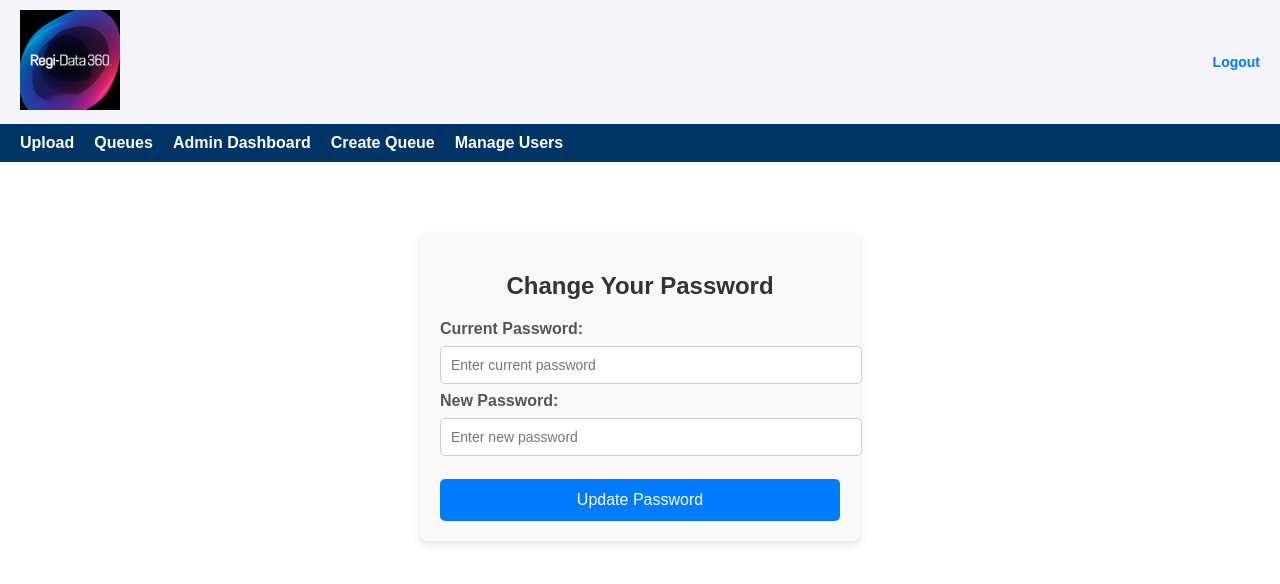
After one commit to LSrihith/DataStewardship, a Flask app: page /update_password in a window 1280 px wide. The commit adds this page. Shown: the top 584 px of the page. Run offline with Flask 3, Linux system fonts and the light colour scheme; the visitor is signed in with stand-in values (Sample User, id 1).

Commit message:
Added a functionality for creating users and updating passwords

```diff
--- a/app.py
+++ b/app.py
@@ -3,6 +3,7 @@ import pandas as pd
 import os
 from datetime import datetime, timedelta
 from collections import defaultdict
+from werkzeug.security import generate_password_hash, check_password_hash
 
 app = Flask(__name__, static_folder='static')
 app.secret_key = 'b4181cbfc55ef8a45297f5d5b1104921ebc79ceedfbfcdf3a6cd742fa1c8519e'
@@ -12,12 +13,7 @@ os.makedirs(UPLOAD_FOLDER, exist_ok=True)
 ALLOWED_EXTENSIONS = {'csv', 'xlsx'}
 os.makedirs(ACTIVE_QUEUES_FOLDER, exist_ok=True)
 
-# Initialize in-memory data structures
-users = {
-    "admin": {"password": "admin123", "role": "admin"},
-    "user1": {"password": "user123", "role": "user"},
-    "tjrourk": {"password": "passw0rd", "role": "admin"}
-}
+USER_FILE = 'users.csv'
 work_queues = {}
 task_locks = {}
 completed_records = {}
@@ -37,20 +33,125 @@ STANDARD_FORMATS = [
     {"CD Number","Company Name","Country Name","DUNS"}
 ]
 
+# Load the existing users.csv
+if os.path.exists(USER_FILE):
+    df = pd.DataFrame(columns=["username", "password", "role"])
+    df = pd.read_csv(USER_FILE, dtype=str)
 
+    # There are already 3 users in the csv file. This function hashs the password.
+    """for index, row in df.iterrows():
+        password = row["password"]
+        if not password.startswith("pbkdf2:sha256"):  # Ensure it's not already hashed
+            df.at[index, "password"] = generate_password_hash(password)"""
+
+    # Save the updated CSV with hashed passwords
+    df.to_csv(USER_FILE, index=False)
+
+# Load users from CSV
+def load_users():
+    # Load users from CSV into a dictionary.
+    if os.path.exists(USER_FILE):
+        df = pd.read_csv(USER_FILE, dtype=str)
+        if "username" not in df.columns or "password" not in df.columns or "role" not in df.columns:
+            raise ValueError("CSV file is missing required columns: username, password, role")
+        return df.set_index("username").T.to_dict()
+    return {}
+
+# Save users back to CSV
+def save_users(users):
+    # Save users dictionary back to CSV.
+    df = pd.DataFrame.from_dict(users, orient='index')  # Convert dictionary to DataFrame
+    df.reset_index(inplace=True)  # Convert index (username) back to a column
+    df.rename(columns={"index": "username"}, inplace=True)  # Ensure column name is correct
+    df.to_csv(USER_FILE, index=False)  # Save without an index column
+
+# Verify password against the hashed password
+def verify_password(hashed_password, provided_password):
+    # Check if the provided password matches the stored hash.
+    return check_password_hash(hashed_password, provided_password)
 
 @app.route('/login', methods=['GET', 'POST'])
 def login():
+    users = load_users() # load users from csv
     if request.method == 'POST':
         username = request.form['username']
         password = request.form['password']
-        if username in users and users[username]['password'] == password:
+
+        if username in users and verify_password(users[username]['password'], password):
             session['username'] = username
             session['role'] = users[username]['role']
             return redirect(url_for('index'))
         else:
             return "Invalid credentials", 401
     return render_template('login.html')
+
+@app.route('/admin/manage_users', methods=['GET', 'POST'])
+def manage_users():
+    # Admin page to manage users (create users and update passwords).
+    if session.get('role') != 'admin':
+        return "Unauthorized", 403
+
+    users = load_users()
+    message = ""
+
+    if request.method == 'POST':
+        action = request.form['action']
+        username = request.form['username']
+
+        if action == "create":
+            if username in users:
+                message = "User already exists!"
+            else:
+                password = request.form['password']
+                role = request.form['role']
+                users[username] = {
+                    "username": username,
+                    "password": generate_password_hash(password),
+                    "role": role
+                }
+                save_users(users)
+                message = "User created successfully!"
+
+        elif action == "update_password":
+            if username not in users:
+                message = "User not found!"
+            else:
+                current_password = request.form['current_password']
+                new_password = request.form['new_password']
+
+                # Verify the current password
+                if verify_password(users[username]['password'], current_password):
+                    users[username]['password'] = generate_password_hash(new_password)
+                    save_users(users)
+                    message = "Password updated successfully!"
+                else:
+                    message = "Incorrect current password!"
+
+    return render_template('manage_users.html', users=users, message=message)
+
+@app.route('/update_password', methods=['GET', 'POST'])
+def update_password():
+    # Allow logged-in users to change their password.
+    if 'username' not in session:
+        return redirect(url_for('login'))  # Redirect if not logged in
+
+    users = load_users()
+    username = session['username']  # Get logged-in user
+    message = ""
+
+    if request.method == 'POST':
+        current_password = request.form['current_password']
+        new_password = request.form['new_password']
+
+        # Verify the current password
+        if username in users and verify_password(users[username]['password'], current_password):
+            users[username]['password'] = generate_password_hash(new_password)  # Update password
+            save_users(users)  # Save changes
+            message = "Password updated successfully!"
+        else:
+            message = "Incorrect current password!"
+
+    return render_template('update_password.html', message=message)
 
 @app.route('/logout')
 def logout():
@@ -543,6 +644,7 @@ def unlock_expired_locks():
 @app.route('/admin/assign_permissions/<queue_name>', methods=['GET','POST'])
 def assign_permissions(queue_name):
     # Allows an admin to assign which users can access a specific queue.
+    users = load_users()
     if not user_is_admin():
         return "Unauthorized", 403
 
--- a/templates/base.html
+++ b/templates/base.html
@@ -54,6 +54,12 @@
            <a href="{{ url_for('admin_dashboard') }}">Admin Dashboard</a>
         {% endif %}
         <a href="{{ url_for('create_queue') }}">Create Queue</a>
+        {% if session.get('role') == 'admin' %}
+        <a href="{{ url_for('manage_users') }}">Manage Users</a>
+        {% endif %}
+        {% if session.get('role') == 'user' %}
+        <a href="{{ url_for('update_password') }}">Change Password</a>
+        {% endif %}
     </div>
     <div class="content">
         {% block content %}{% endblock %}
--- /dev/null
+++ b/templates/update_password.html
@@ -0,0 +1,84 @@
+{% extends "base.html" %}
+
+{% block title %}Change Password{% endblock %}
+
+{% block content %}
+<style>
+    .password-container {
+        max-width: 400px;
+        margin: 50px auto;
+        padding: 20px;
+        background-color: #f9f9f9;
+        border-radius: 8px;
+        box-shadow: 0 4px 8px rgba(0, 0, 0, 0.1);
+    }
+
+    .password-container h2 {
+        text-align: center;
+        color: #333;
+        margin-bottom: 20px;
+    }
+
+    .password-container label {
+        font-weight: bold;
+        color: #555;
+    }
+
+    .password-container input {
+        width: 100%;
+        padding: 10px;
+        margin: 8px 0;
+        border: 1px solid #ccc;
+        border-radius: 5px;
+        font-size: 14px;
+    }
+
+    .password-container button {
+        width: 100%;
+        padding: 12px;
+        margin-top: 15px;
+        background-color: #007bff;
+        color: white;
+        border: none;
+        border-radius: 5px;
+        font-size: 16px;
+        cursor: pointer;
+    }
+
+    .password-container button:hover {
+        background-color: #0056b3;
+    }
+
+    .error-message {
+        color: red;
+        text-align: center;
+        font-weight: bold;
+        margin-bottom: 15px;
+    }
+
+    .success-message {
+        color: green;
+        text-align: center;
+        font-weight: bold;
+        margin-bottom: 15px;
+    }
+</style>
+
+<div class="password-container">
+    <h2>Change Your Password</h2>
+
+    {% if message %}
+        <p class="{{ 'error-message' if 'Incorrect' in message else 'success-message' }}">{{ message }}</p>
+    {% endif %}
+
+    <form method="POST">
+        <label for="current_password">Current Password:</label>
+        <input type="password" name="current_password" required placeholder="Enter current password">
+
+        <label for="new_password">New Password:</label>
+        <input type="password" name="new_password" required placeholder="Enter new password">
+
+        <button type="submit">Update Password</button>
+    </form>
+</div>
+{% endblock %}
```
Also changed, not shown: templates/manage_users.html (added, +49 -0 lines), 1 other file.
